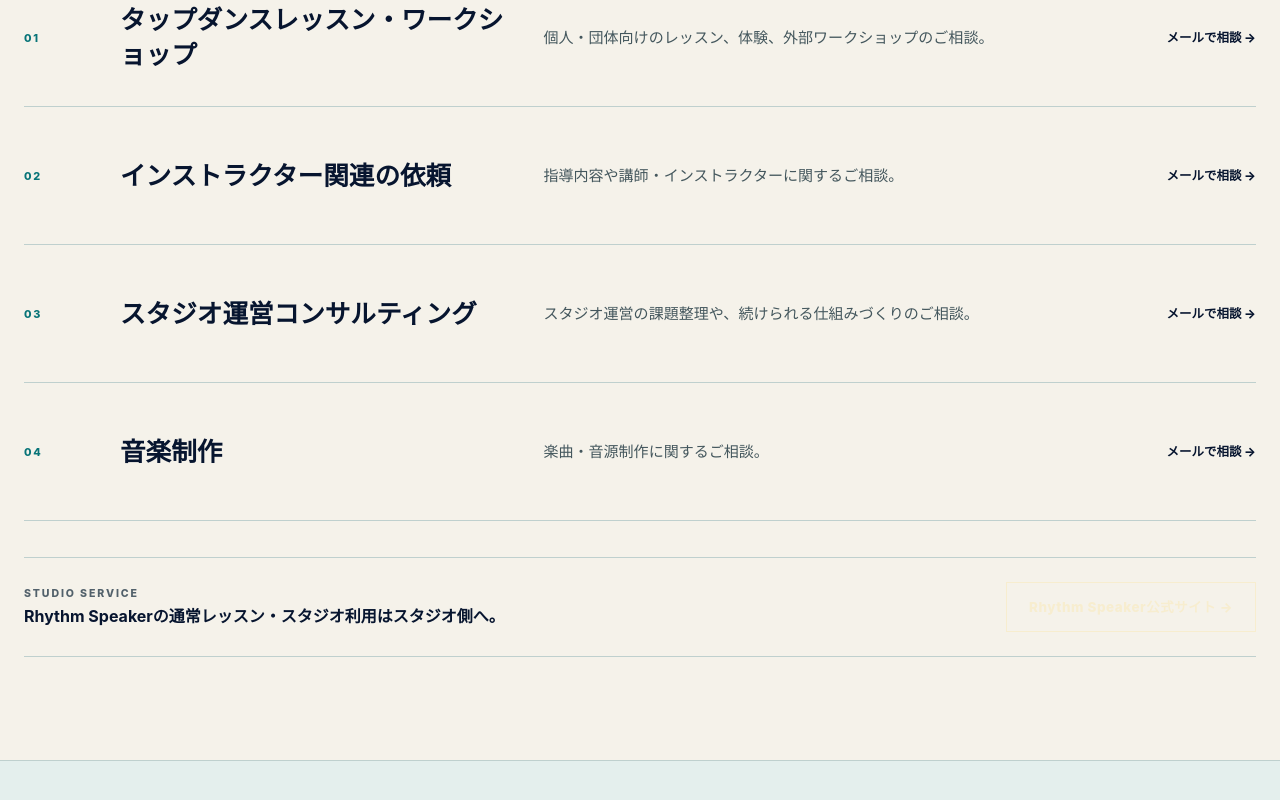
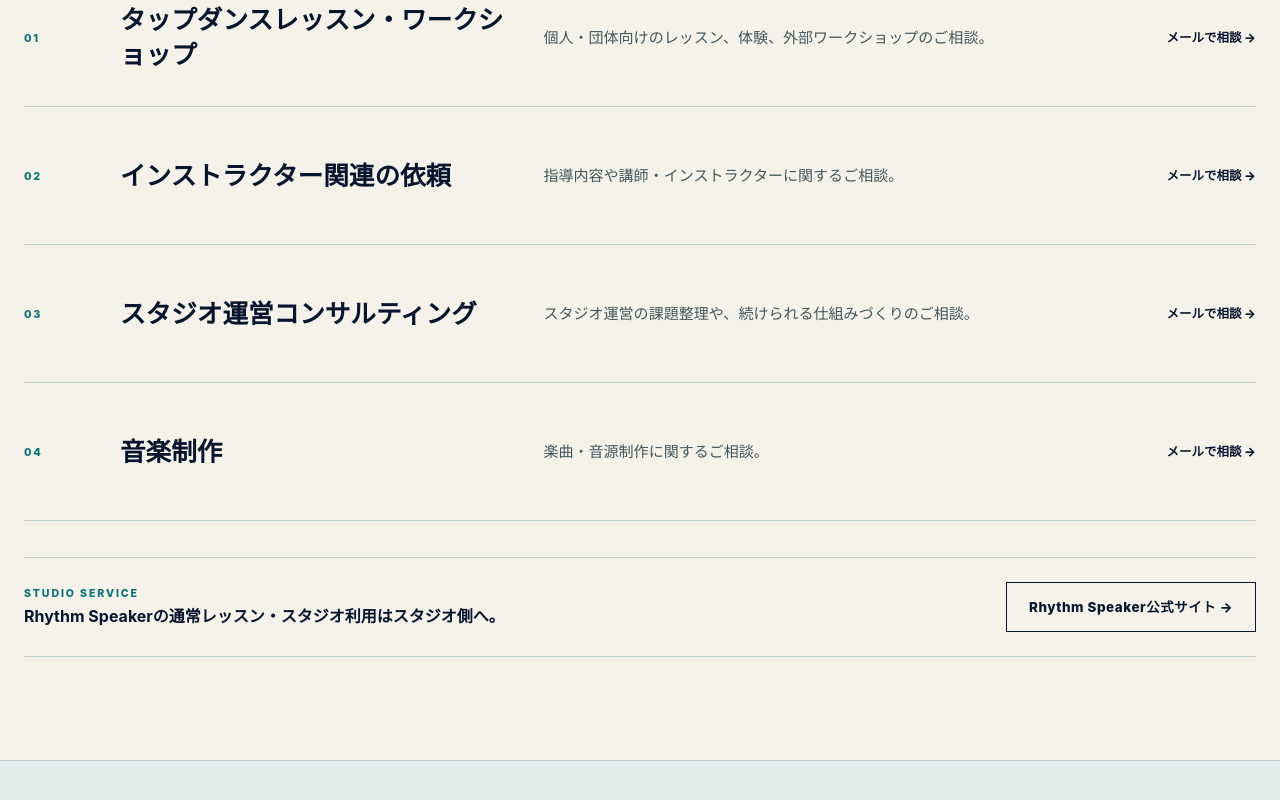
Before and after one commit to noritap/furusho-official, a plain HTML site: page index.html in a window 1280 px wide. Shown: the part 5641-6441 px from the top of the page. Drawn offline with Linux system fonts and the light colour scheme.

Commit message:
fix(a11y): preserve studio CTA contrast on new cream work section

```diff
--- a/assets/css/home-v3.css
+++ b/assets/css/home-v3.css
@@ -313,6 +313,16 @@
   font-size: .78rem;
   font-weight: 800;
 }
+
+.home-v3 .v3-studio-note .v3-button {
+  color: #07152f;
+  border-color: #07152f;
+}
+.home-v3 .v3-studio-note .v3-button:hover {
+  background: #07152f;
+  color: #f7edcf;
+}
+.home-v3 .v3-work .v3-label { color: #087478; }
 
 .home-v3 .v3-studio-note {
   margin-top: 36px;
```
